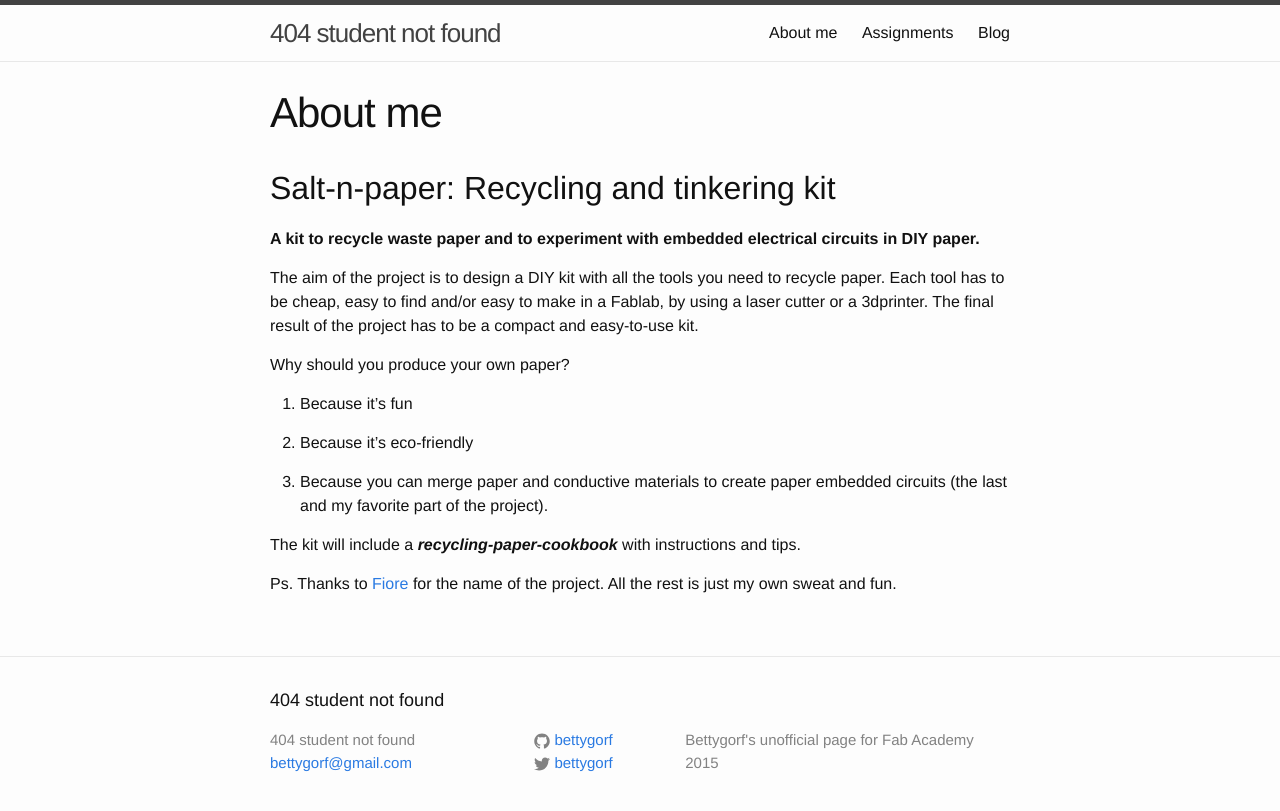
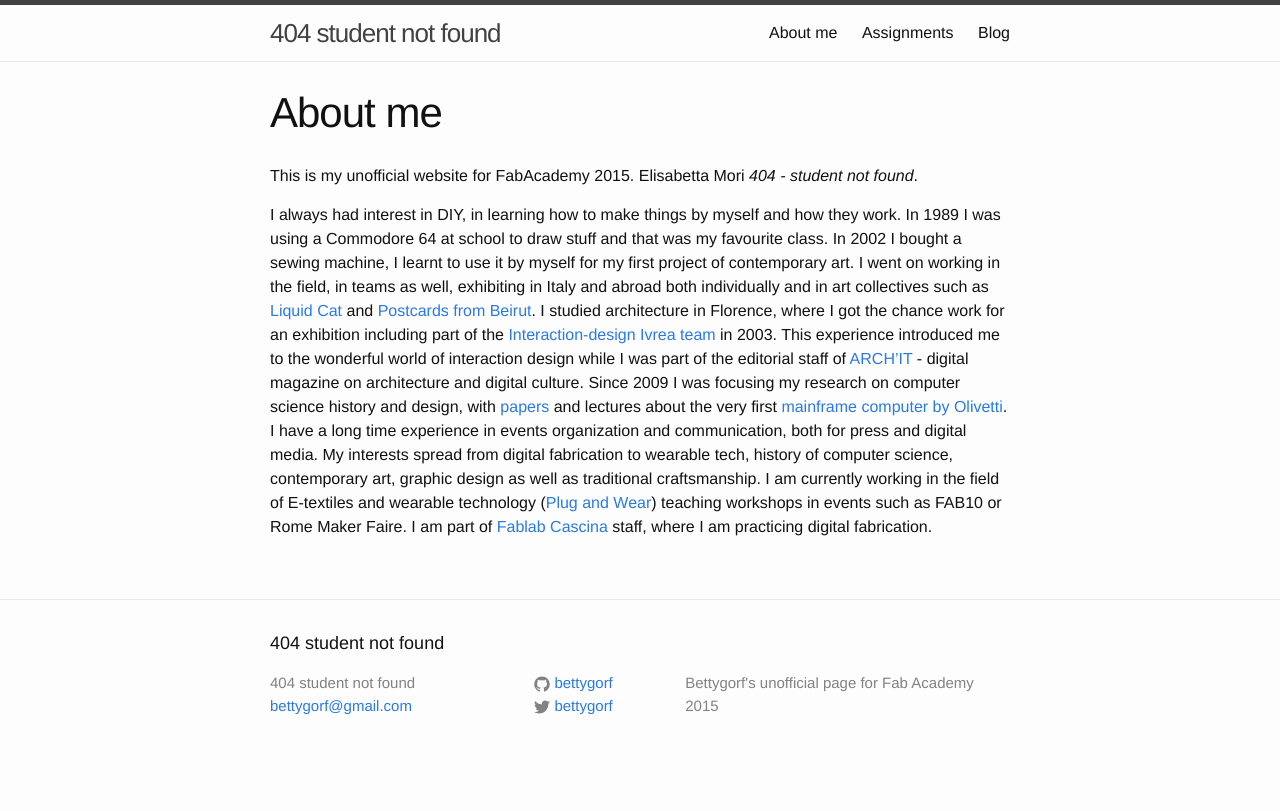
Before and after one commit to bettygorf/bettygorf, a Jekyll site: the page built from about.md, in a window 1280 px wide. Shown: the top 811 px of the page. Built offline with Jekyll 4.4.1, drawn with Linux system fonts in a browser that asks for light colours.

Commit message:
bettygorf

```diff
--- a/about.md
+++ b/about.md
@@ -3,23 +3,10 @@
 title: About me
 permalink: /about/
 ---
+This is my unofficial website for FabAcademy 2015.
+Elisabetta Mori *404 - student not found*.
 
-## Salt-n-paper: Recycling and tinkering kit
-
-**A kit to recycle waste paper and to experiment with embedded electrical circuits in DIY paper.**
-
-The aim of the project is to design a DIY kit with all the tools you need to recycle paper. Each tool has to be cheap, easy to find and/or easy to make in a Fablab, by using a laser cutter or a 3dprinter. The final result of the project has to be a compact and easy-to-use kit.
-
-Why should you produce your own paper?
-
-1. Because it's fun
-
-2. Because it's eco-friendly
-
-3. Because you can merge paper and conductive materials to create paper embedded circuits (the last and my favorite part of the project).
-
-The kit will include a ***recycling-paper-cookbook*** with instructions and tips.
-
-Ps.
-Thanks to [Fiore](http://fabacademy.org/archives/2014/students/basile.fiore/) for the name of the project.
-All the rest is just my own sweat and fun.
+I always had interest in DIY, in learning how to make things by myself and how they work.
+In 1989 I was using a Commodore 64 at school to draw stuff and that was my favourite class. In 2002 I bought a sewing machine, I learnt to use it by myself for my first project of contemporary art. I went on working in the field, in teams as well, exhibiting in Italy and abroad both individually and in art collectives such as [Liquid Cat](http://www.liquidcat.org) and [Postcards from Beirut](http://www.postcardsfrombeirut.org).
+I studied architecture in Florence, where I got the chance work for an exhibition including part of the [Interaction-design Ivrea team](https://interactionivrea.org) in 2003. This experience introduced me to the wonderful world of interaction design while I was part of the editorial staff of [ARCH’IT](http://architettura.it) - digital magazine on architecture and digital culture. Since 2009 I was focusing my research on computer science history and design, with [papers](http://hapoc2013.sciencesconf.org/26754) and lectures about the very first [mainframe computer by Olivetti](http://www.aisdesign.org/aisd/ettore-sottsass-jr-e-il-design-dei-primi-computer-olivetti). I have a long time experience in events organization and communication, both for press and digital media.
+My interests spread from digital fabrication to wearable tech, history of computer science, contemporary art, graphic design as well as traditional craftsmanship. I am currently working in the field of E-textiles and wearable technology ([Plug and Wear](http://www.plugandwear.com)) teaching workshops in events such as FAB10 or Rome Maker Faire. I am part of [Fablab Cascina](http://www.fablabcascina.org) staff, where I am practicing digital fabrication.
```
